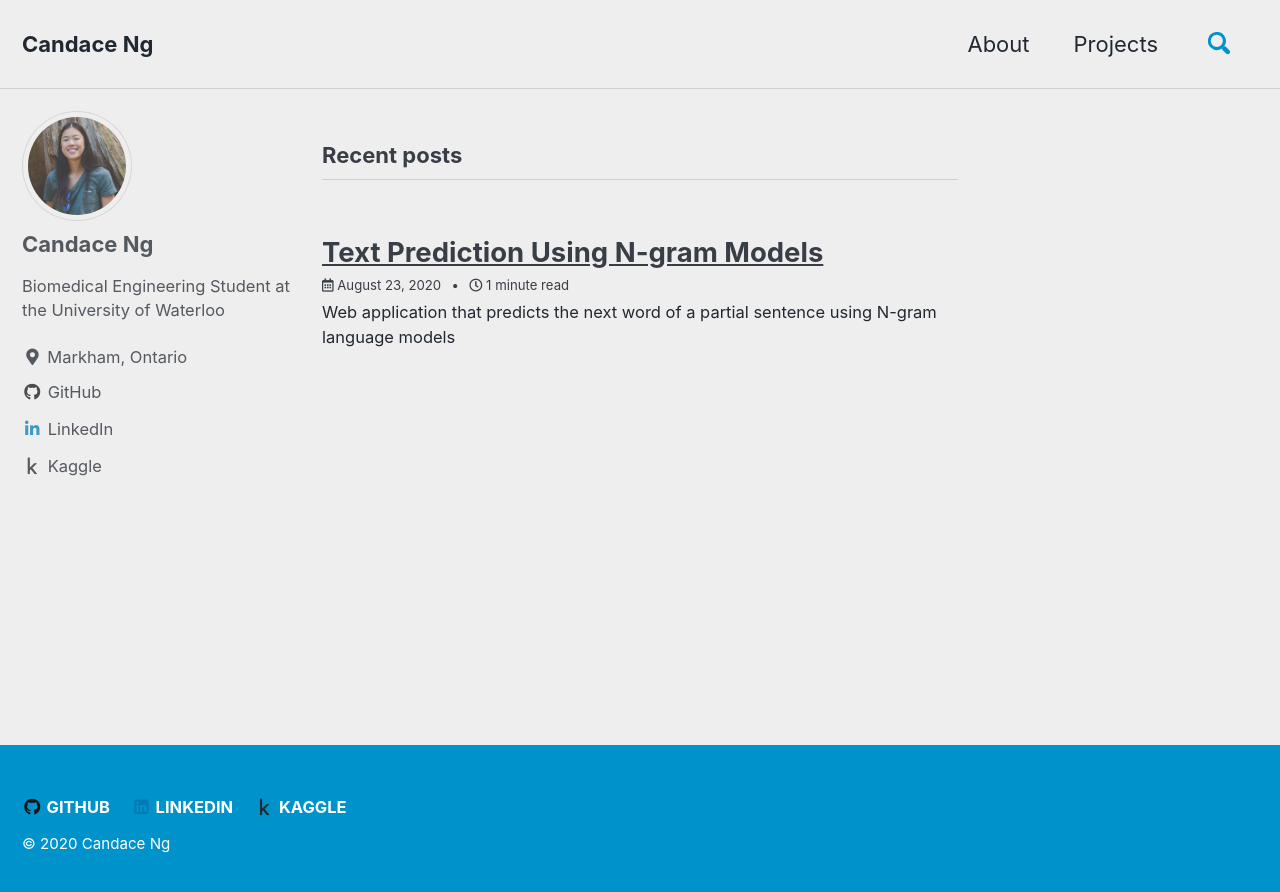
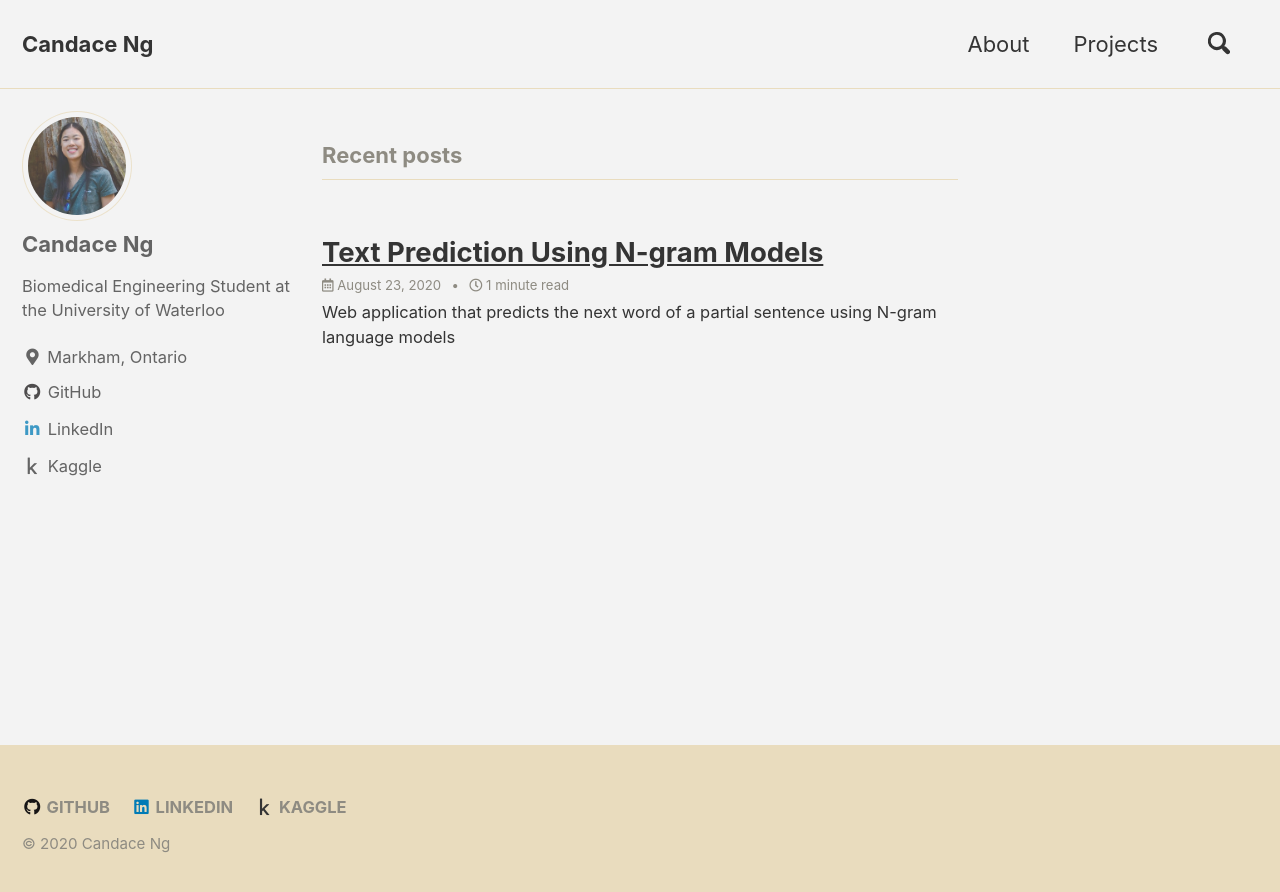
Before and after one commit to candaceng/candaceng, a Jekyll site: the page built from index.html, in a window 1280 px wide. Shown: the top 892 px of the page. Built offline with Jekyll 4.4.1, drawn with Linux system fonts in a browser that asks for light colours; cached includes are drawn as plain includes; the list of posts is cut into pages by our own code.

Commit message:
post update

```diff
--- a/_config.yml
+++ b/_config.yml
@@ -12,7 +12,7 @@
 
 # theme                  : "minimal-mistakes-jekyll"
 # remote_theme           : "mmistakes/minimal-mistakes"
-minimal_mistakes_skin    : "air" # "default", "dirt", "aqua", "dark", "contrast", "neon", "mint", "plum", "sunrise"
+minimal_mistakes_skin    : "dirt" # "default", "air", "aqua", "dark", "contrast", "neon", "mint", "plum", "sunrise"
 
 # Site Settings
 locale                   : "en-US"
```
